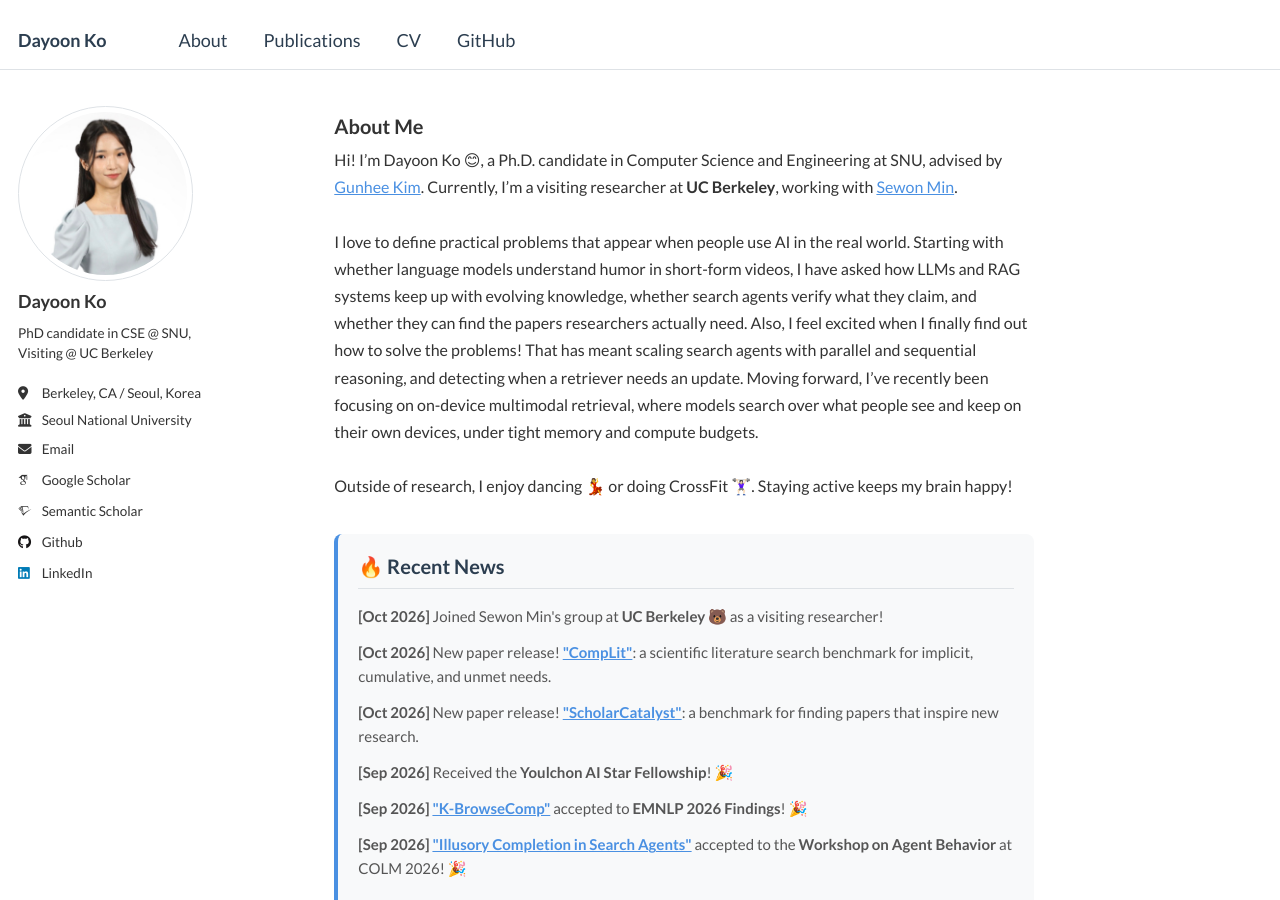
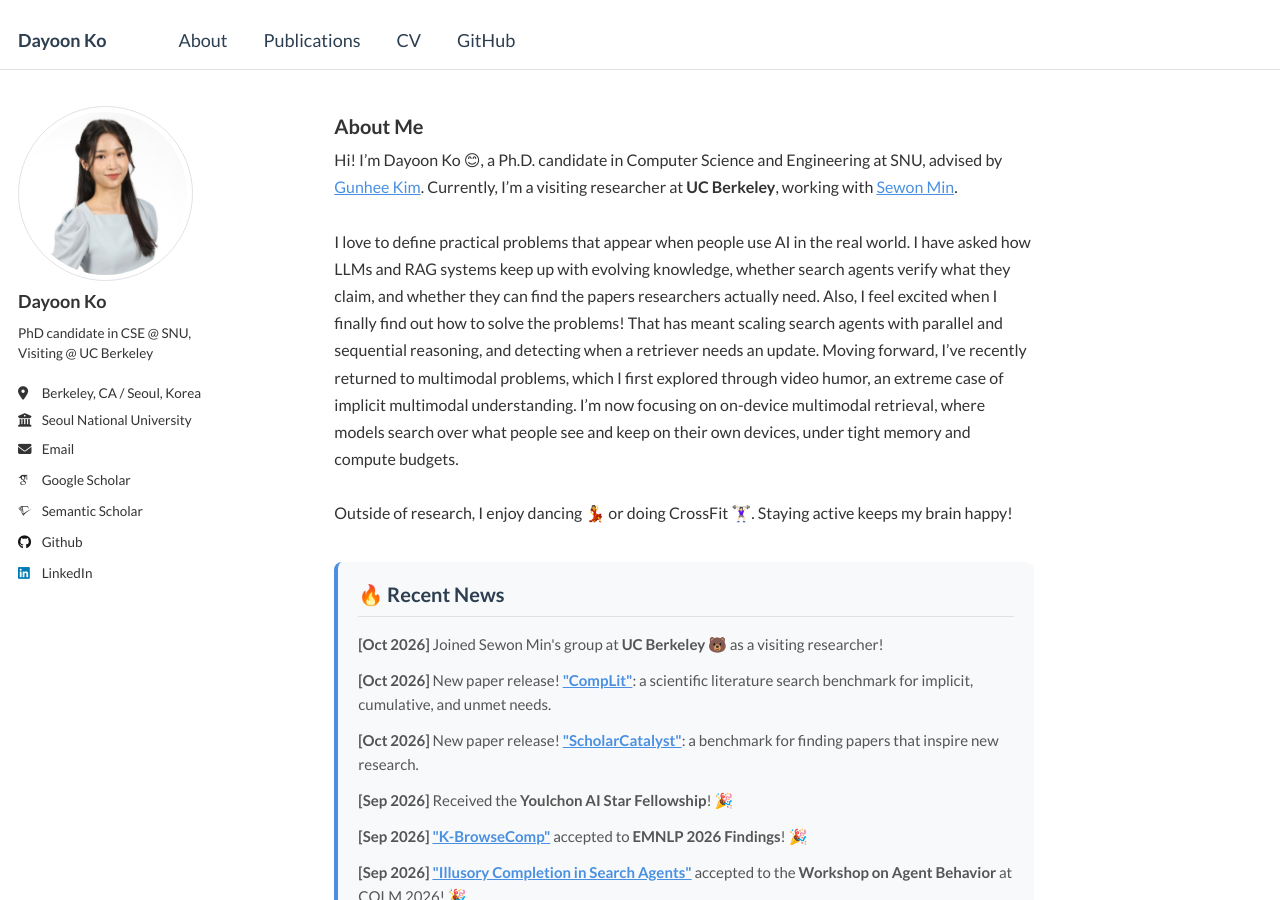
Before and after one commit to dayoon-ko/dayoon-ko.github.io, a Jekyll site: the page built from _pages/about.md, in a window 1280 px wide and 900 px high. Built offline with Jekyll 4.4.1, drawn with Linux system fonts in a browser that asks for light colours; some web fonts are replaced.

Commit message:
Mention video humor with multimodal work in intro
Co-Authored-By: Claude Opus 5.5 <noreply@anthropic.com>

```diff
--- a/_pages/about.md
+++ b/_pages/about.md
@@ -145,7 +145,7 @@ redirect_from:
 <div class="intro-section">
   Hi! I’m Dayoon Ko 😊, a Ph.D. candidate in Computer Science and Engineering at SNU, advised by <a href="https://vision.snu.ac.kr/gunhee/" target="_blank">Gunhee Kim</a>. Currently, I’m a visiting researcher at <strong>UC Berkeley</strong>, working with <a href="https://www.sewonmin.com/" target="_blank">Sewon Min</a>.
   <br><br>
-  I love to define practical problems that appear when people use AI in the real world. Starting with whether language models understand humor in short-form videos, I have asked how LLMs and RAG systems keep up with evolving knowledge, whether search agents verify what they claim, and whether they can find the papers researchers actually need. Also, I feel excited when I finally find out how to solve the problems! That has meant scaling search agents with parallel and sequential reasoning, and detecting when a retriever needs an update. Moving forward, I’ve recently been focusing on on-device multimodal retrieval, where models search over what people see and keep on their own devices, under tight memory and compute budgets.
+  I love to define practical problems that appear when people use AI in the real world. I have asked how LLMs and RAG systems keep up with evolving knowledge, whether search agents verify what they claim, and whether they can find the papers researchers actually need. Also, I feel excited when I finally find out how to solve the problems! That has meant scaling search agents with parallel and sequential reasoning, and detecting when a retriever needs an update. Moving forward, I’ve recently returned to multimodal problems, which I first explored through video humor, an extreme case of implicit multimodal understanding. I’m now focusing on on-device multimodal retrieval, where models search over what people see and keep on their own devices, under tight memory and compute budgets.
   <br><br>
   Outside of research, I enjoy dancing 💃 or doing CrossFit 🏋🏻‍♀️. Staying active keeps my brain happy!
 </div>
```
